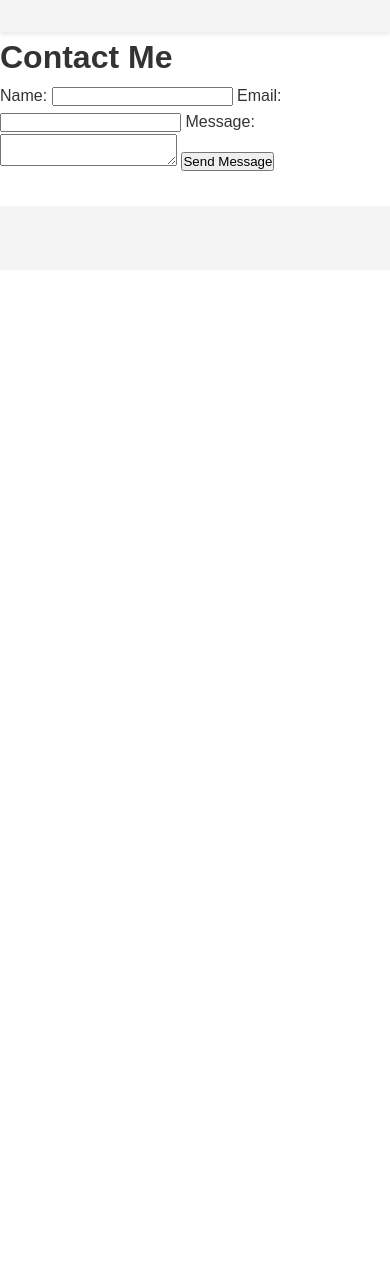
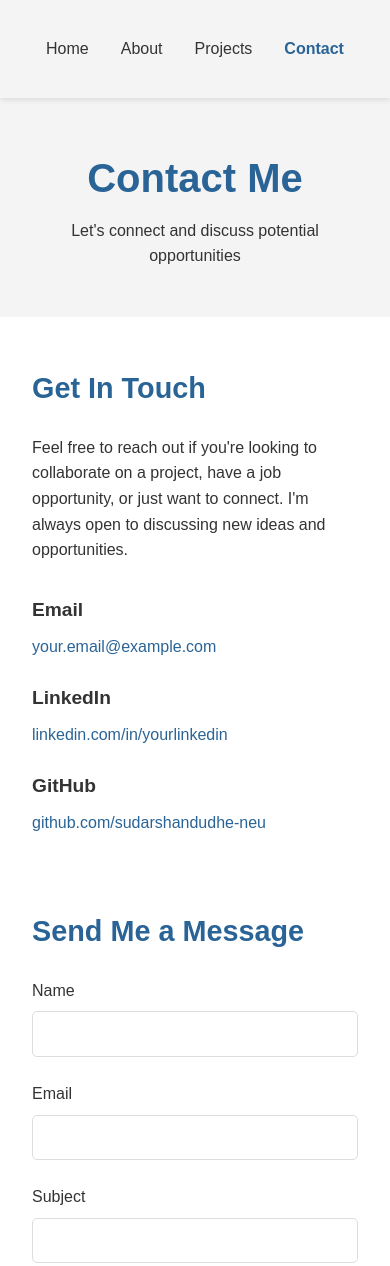
Before and after one commit to SudarshanDudhe-NEU/sudarshan.me, a website: page docs/contact.html in a window 390 px wide. Shown: the top 1266 px of the page. Before the commit the page ends 844 px from the top, so only its background shows below. Drawn offline with Linux system fonts and the light colour scheme.

Commit message:
Add contact page with responsive design and styling enhancements

```diff
--- a/docs/assets/css/style.css
+++ b/docs/assets/css/style.css
@@ -410,6 +410,67 @@ footer {
   margin-top: 1.5rem;
 }
 
+/* Contact page styles */
+.contact-container {
+  display: grid;
+  grid-template-columns: 1fr 1fr;
+  gap: 3rem;
+  margin: 3rem auto;
+}
+
+.contact-info h2,
+.contact-form h2 {
+  color: var(--primary-color);
+  margin-bottom: 1.5rem;
+  font-size: 1.8rem;
+}
+
+.contact-methods {
+  margin-top: 2rem;
+}
+
+.contact-method {
+  margin-bottom: 1.5rem;
+}
+
+.contact-method h3 {
+  font-size: 1.2rem;
+  margin-bottom: 0.5rem;
+}
+
+.contact-method a {
+  color: var(--primary-color);
+  text-decoration: none;
+}
+
+.contact-method a:hover {
+  text-decoration: underline;
+}
+
+.form-group {
+  margin-bottom: 1.5rem;
+}
+
+.form-group label {
+  display: block;
+  margin-bottom: 0.5rem;
+  font-weight: 500;
+}
+
+.form-group input,
+.form-group textarea {
+  width: 100%;
+  padding: 0.8rem;
+  border: 1px solid #ddd;
+  border-radius: 5px;
+  font-family: inherit;
+  font-size: 1rem;
+}
+
+.form-group textarea {
+  resize: vertical;
+}
+
 /* Responsive design */
 @media (max-width: 768px) {
   .hero h1 {
@@ -464,3 +525,10 @@ footer {
     max-width: 100%;
   }
 }
+
+/* Responsive styles for contact page */
+@media (max-width: 768px) {
+  .contact-container {
+    grid-template-columns: 1fr;
+  }
+}
--- a/docs/contact.html
+++ b/docs/contact.html
@@ -1,36 +1,113 @@
 <!DOCTYPE html>
 <html lang="en">
   <head>
-    <meta charset="UTF-8">
-    <meta name="viewport" content="width=device-width, initial-scale=1.0">
-    <title>Contact</title>
-    <link rel="stylesheet" href="../assets/css/style.css">
+    <meta charset="UTF-8" />
+    <meta name="viewport" content="width=device-width, initial-scale=1.0" />
+    <title>Contact - Sudarshan Dudhe</title>
+    <link rel="stylesheet" href="assets/css/style.css" />
   </head>
   <body>
     <header>
-        <!-- Header component will be injected here -->
+      <nav>
+        <a href="index.html">Home</a>
+        <a href="about.html">About</a>
+        <a href="projects.html">Projects</a>
+        <a href="contact.html" class="active">Contact</a>
+      </nav>
     </header>
 
     <main>
+      <section class="page-header">
+        <div class="container">
           <h1>Contact Me</h1>
-        <form action="#" method="post">
-            <label for="name">Name:</label>
-            <input type="text" id="name" name="name" required>
+          <p>Let's connect and discuss potential opportunities</p>
+        </div>
+      </section>
 
-            <label for="email">Email:</label>
-            <input type="email" id="email" name="email" required>
+      <section class="contact-container container">
+        <div class="contact-info">
+          <h2>Get In Touch</h2>
+          <p>
+            Feel free to reach out if you're looking to collaborate on a
+            project, have a job opportunity, or just want to connect. I'm always
+            open to discussing new ideas and opportunities.
+          </p>
 
-            <label for="message">Message:</label>
-            <textarea id="message" name="message" required></textarea>
+          <div class="contact-methods">
+            <div class="contact-method">
+              <h3>Email</h3>
+              <p>
+                <a href="mailto:your.email@example.com"
+                  >your.email@example.com</a
+                >
+              </p>
+            </div>
 
-            <button type="submit">Send Message</button>
+            <div class="contact-method">
+              <h3>LinkedIn</h3>
+              <p>
+                <a href="https://linkedin.com/in/yourlinkedin" target="_blank"
+                  >linkedin.com/in/yourlinkedin</a
+                >
+              </p>
+            </div>
+
+            <div class="contact-method">
+              <h3>GitHub</h3>
+              <p>
+                <a href="https://github.com/sudarshandudhe-neu" target="_blank"
+                  >github.com/sudarshandudhe-neu</a
+                >
+              </p>
+            </div>
+          </div>
+        </div>
+
+        <div class="contact-form">
+          <h2>Send Me a Message</h2>
+          <form id="contactForm">
+            <div class="form-group">
+              <label for="name">Name</label>
+              <input type="text" id="name" name="name" required />
+            </div>
+
+            <div class="form-group">
+              <label for="email">Email</label>
+              <input type="email" id="email" name="email" required />
+            </div>
+
+            <div class="form-group">
+              <label for="subject">Subject</label>
+              <input type="text" id="subject" name="subject" required />
+            </div>
+
+            <div class="form-group">
+              <label for="message">Message</label>
+              <textarea
+                id="message"
+                name="message"
+                rows="5"
+                required
+              ></textarea>
+            </div>
+
+            <button type="submit" class="btn primary">Send Message</button>
           </form>
+        </div>
+      </section>
     </main>
 
     <footer>
-        <!-- Footer component will be injected here -->
+      <div class="social-links">
+        <a href="https://github.com/sudarshandudhe-neu" target="_blank"
+          >GitHub</a
+        >
+        <a href="https://linkedin.com/in/yourlinkedin" target="_blank"
+          >LinkedIn</a
+        >
+      </div>
+      <p>&copy; 2025 Sudarshan Dudhe. All rights reserved.</p>
     </footer>
-
-    <script src="../assets/js/main.js"></script>
+    <script src="assets/js/main.js"></script>
   </body>
 </html>
```
Lines whose indentation alone changed are shown as unchanged.
